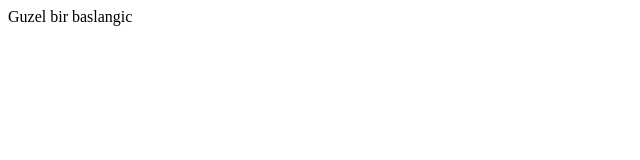
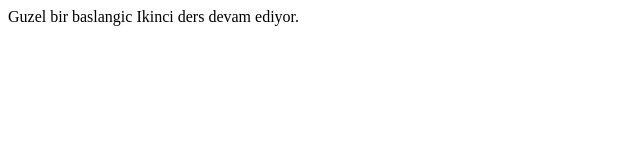
Before and after one commit to HalilIbrahimHasan/project, a plain HTML site: page index.html in a window 1280 px wide. Shown: the whole page, without its empty margins (0-640 px from the left). Drawn offline with Linux system fonts and the light colour scheme.

Commit message:
yeni bir commit

```diff
--- a/index.html
+++ b/index.html
@@ -7,5 +7,6 @@
 </head>
 <body>
     Guzel bir baslangic
+    Ikinci ders devam ediyor.
 </body>
 </html>
```
